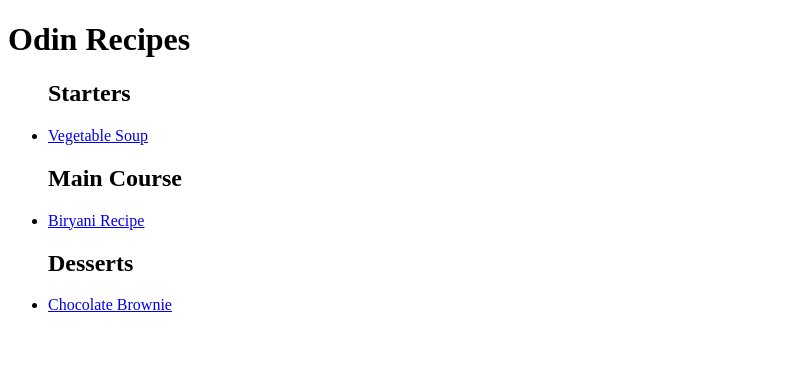
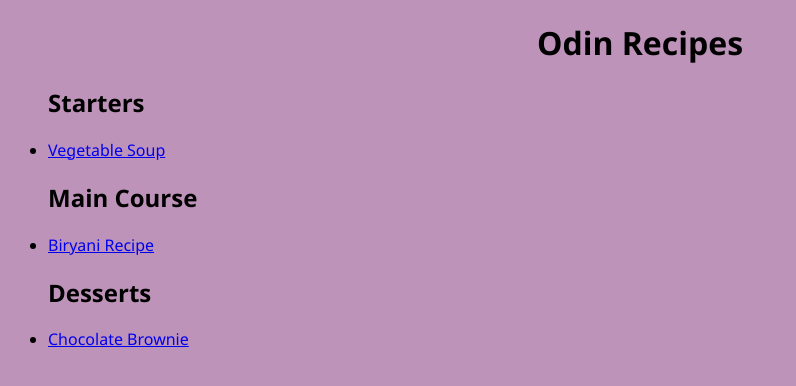
Before and after one commit to MakeOneSora/odin-recipes, a plain HTML site: page index.html in a window 1280 px wide. Shown: the whole page, without its empty margins (0-796 px from the left). Drawn offline with Linux system fonts and the light colour scheme.

Commit message:
Add Color to Index Page through CSS

```diff
--- a/index.css
+++ b/index.css
@@ -0,0 +1,8 @@
+.all {
+    font-family: 'Segoe UI', Tahoma, "Geneva", Verdana, sans-serif;
+    background-color: rgb(190, 147, 186);
+}
+
+.page-title {
+    text-align: center;
+}
--- a/index.html
+++ b/index.html
@@ -4,9 +4,13 @@
     <meta charset="UTF-8">
     <meta name="viewport" content="width=device-width, initial-scale=1.0">
     <title>Document</title>
+    <link rel="stylesheet" href="index.css">
 </head>
-<body>
+<body class="all">
+    <div>
+        <div class="page-title">
             <h1>Odin Recipes</h1>
+        </div>
         <ul>
             <h2>Starters</h2>
             <li><a href="recipes/veggie-soup.html">Vegetable Soup</a></li>
@@ -15,7 +19,7 @@
             <h2>Desserts</h2>
             <li><a href="recipes/brownie.html">Chocolate Brownie</a></li>
         </ul>
-
         <p></p>
+    </div>
 </body>
 </html>
```
Lines whose indentation alone changed are shown as unchanged.
